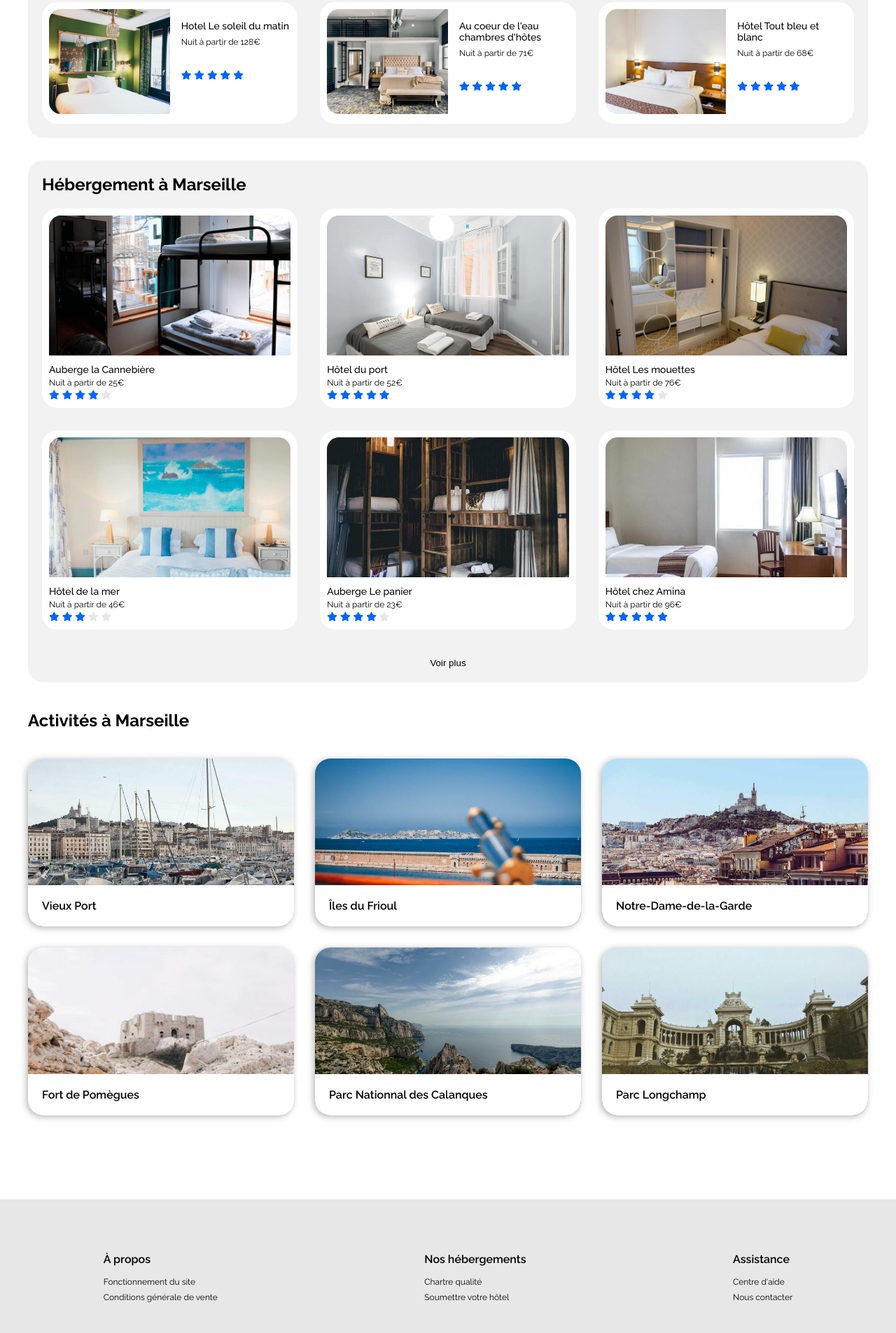
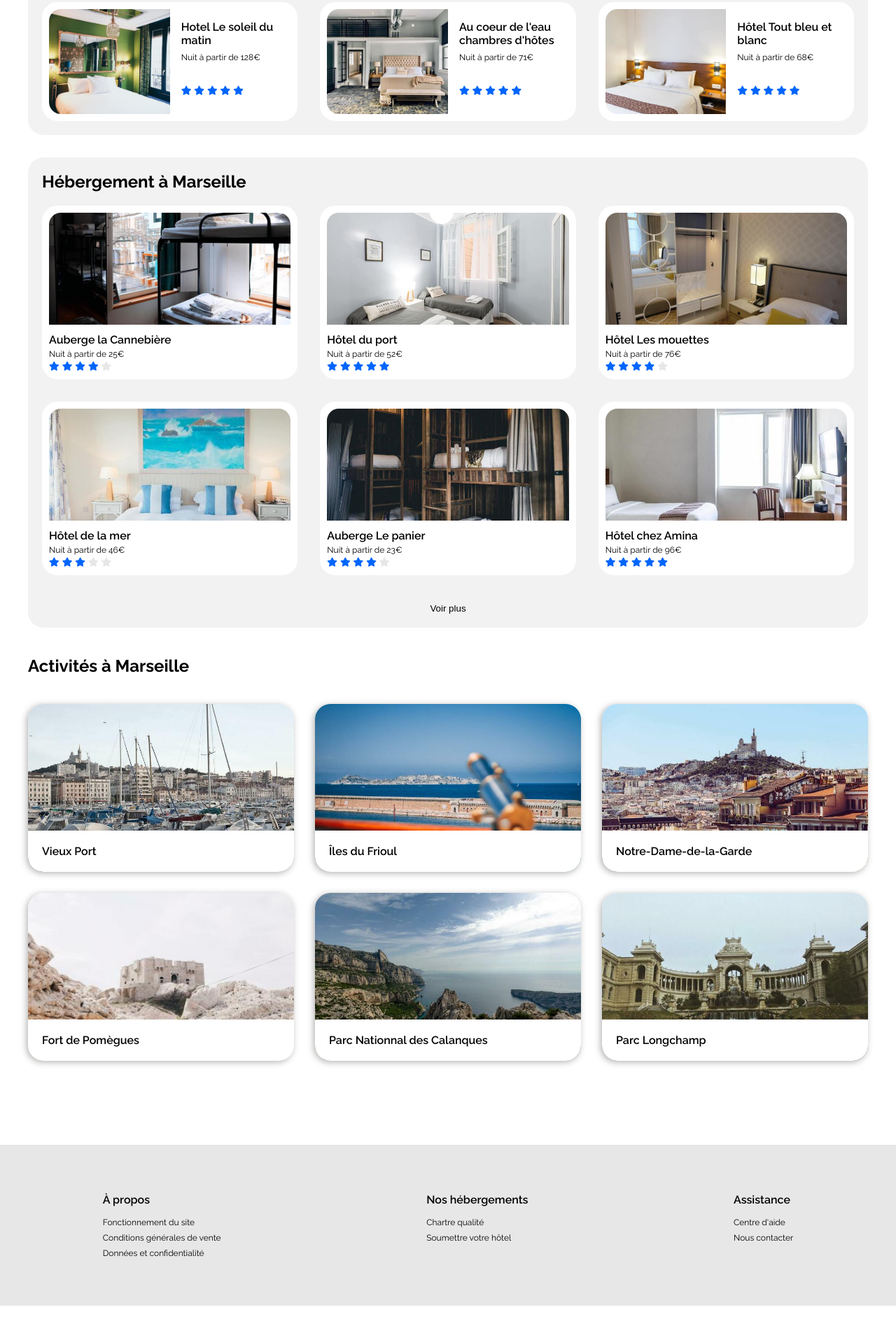
Before and after one commit to Laura-ddr/Reservia, a plain HTML site: page index.html in a window 1280 px wide. Shown: the part 483-2388 px from the top of the page at 70% size. After the commit the page ends 2349 px from the top, so only its background shows below. Drawn offline with Linux system fonts and the light colour scheme.

Commit message:
projet terminé 100%

```diff
--- a/index.html
+++ b/index.html
@@ -5,7 +5,7 @@
     <meta name="viewport" content="width=device-width, initial-scale=1">
     <title>Reservia </title>
     <link rel="stylesheet" href="style.css">
-    <link rel="stylesheet" href="https://use.fontawesome.com/releases/v5.15.1/css/all.css" crossorigin="anonymous"></link>
+    <link rel="stylesheet" href="https://use.fontawesome.com/releases/v5.15.1/css/all.css" crossorigin="anonymous">
   </head>
 
   <body>
@@ -28,7 +28,7 @@
     <section class="sous-header">
       <div class="wrapper">
         <h1>Trouver votre hébergement pour des vacances de rêve</h1>
-        <h2>En plein centre ville ou en pleine nature</h2>
+        <h3>En plein centre ville ou en pleine nature</h3>
 
       <div class="search_btn">
         <i class="fas fa-map-marker-alt"></i>
@@ -103,10 +103,10 @@
 
     <!-- ///////////////////////////////////////////  VIGNETTE HÉBERGEMENT  /////////////////////////////////////////// -->
 
-    <section class="contenair">
+    <div class="contenair">
 
       <section class="section-hebergement">
-        <h1> Hébergement à Marseille</h1>
+        <h2> Hébergement à Marseille</h2>
 
         <div class="bloc-article">
 
@@ -232,7 +232,7 @@
 
       <section class="section-populaire">
         <div class="titre-populaire">
-          <h1> Les plus populaire</h1>
+          <h2> Les plus populaire</h2>
           <i class="fas fa-chart-line"></i>
         </div>
 <div class="bloc-populaire">
@@ -250,8 +250,8 @@
                <i class="fas fa-star"></i>
                <i class="fas fa-star"></i>
               </div>
-             </a>
            </div>
+           </a>
         </article>
 
           <article class="article-populaire">
@@ -267,8 +267,8 @@
                   <i class="fas fa-star"></i>
                   <i class="fas fa-star"></i>
                 </div>
-               </a>
             </div>
+            </a>
           </article>
 
           <article class="article-populaire">
@@ -285,18 +285,18 @@
                   <i class="fas fa-star"></i>
                   <i class="fas fa-star"></i>
                 </div>
-               </a>
              </div>
+             </a>
            </article>
           </div>
       </section>
-     </section>
+    </div>
 
 <!-- ///////////////////////////////////////////  ACTIVITE  /////////////////////////////////////////// -->
 
 
     <section>
-    <h1 id="title-activite">Activités à Marseille</h1>
+    <h2 id="title-activite">Activités à Marseille</h2>
 
     <div class="contenair-activity">
 
@@ -348,19 +348,20 @@
   <div class="bloc-footer">
 
     <div class="about"><a href="#">
-      <h2>À propos</h2>
+      <h3>À propos</h3>
       <p>Fonctionnement du site</p>
-      <p>Conditions générale de vente</p>
+      <p>Conditions générales de vente</p>
+      <p>Données et confidentialité</p>
     </a></div>
 
     <div class="about"><a href="#">
-      <h2>Nos hébergements</h2>
+      <h3>Nos hébergements</h3>
       <p>Chartre qualité</p>
       <p>Soumettre votre hôtel</p>
     </a></div>
 
     <div class="about"><a href="#">
-      <h2>Assistance</h2>
+      <h3>Assistance</h3>
       <p>Centre d'aide</p>
       <p>Nous contacter</p>
     </a></div>
--- a/style.css
+++ b/style.css
@@ -42,15 +42,15 @@ h1{
 
 h2 {
   font-family: var(--font);
-  font-size: var(--size-h2);
-  font-weight: var(--weight-semi-bold);
+  font-size: var(--size-h1);
+  font-weight: var(--weight-bold);
 }
 
 h3 {
 
   font-family: var(--font);
-  font-size: var(--size-h3);
-  font-weight: var(--weight-medium);
+  font-size: var(--size-h2);
+    font-weight: var(--weight-semi-bold);
 }
 
 p {
@@ -150,7 +150,7 @@ section.sous-header {
     padding-left: 40px;
 }
 
-.wrapper h2 {
+.wrapper h3 {
     padding-top: 16px;
 }
 
@@ -332,7 +332,7 @@ button.btn {
 
 /* ///////////////////////////////////////////  BLOC HEBERGEMENT  /////////////////////////////////////////// */
 
-.section-hebergement h1 {
+.section-hebergement h2 {
   margin-left: 20px;
   margin-top: 20px;
 }
@@ -343,7 +343,7 @@ button.btn {
     border-top-right-radius: 17px;
     border-top-left-radius: 17px;
     overflow: hidden;
-    height: 25vh;
+    height: 20vh;
 }
 
 section.section-hebergement {
@@ -401,7 +401,11 @@ margin-top: 4px
     background-color: white;
     border: 10px solid white;
     border-radius: 22px;
+}
+
+.article-populaire a{
     grid-template-columns: 1fr 1fr;
+    display: grid;
 }
 
   .article-populaire img {
@@ -413,6 +417,7 @@ margin-top: 4px
       border-bottom-left-radius: 17px;
       overflow: hidden;
       height: 150px;
+      display: grid;
   }
 
 section.section-populaire {
@@ -555,7 +560,11 @@ i.fas.fa-chart-line {
   margin-top: 120px;
 }
 
-.about h2 {
+.about {
+    height: 92px;
+}
+
+.about h3 {
   padding-bottom: 16px;
 }
 
@@ -579,6 +588,7 @@ i.fas.fa-chart-line {
 
 @media screen and (max-width: 1024px) {
   .bloc-filtre { width: 100%;}
+}
 
 
 @media screen and (max-width: 885px) {
@@ -608,8 +618,8 @@ i.fas.fa-chart-line {
   .item--small { grid-area: 5/1/6/2;}
   .item--small2 { grid-area: 6/1/7/2;}
   h1 { font-size: var(--size-h1-mobile);}
-  h2 {font-size: var(--size-h2-mobile);}
-  h3 {font-size: var(--size-h3-mobile);}
+  h2 {font-size: var(--size-h1-mobile);}
+  h3 {font-size: var(--size-h2-mobile);}
   p {font-size: var(--size-p-mobile);}
   .contenair { margin-right: 0; margin-left: 0;}
   section.section-hebergement { background-color: white;}
```
